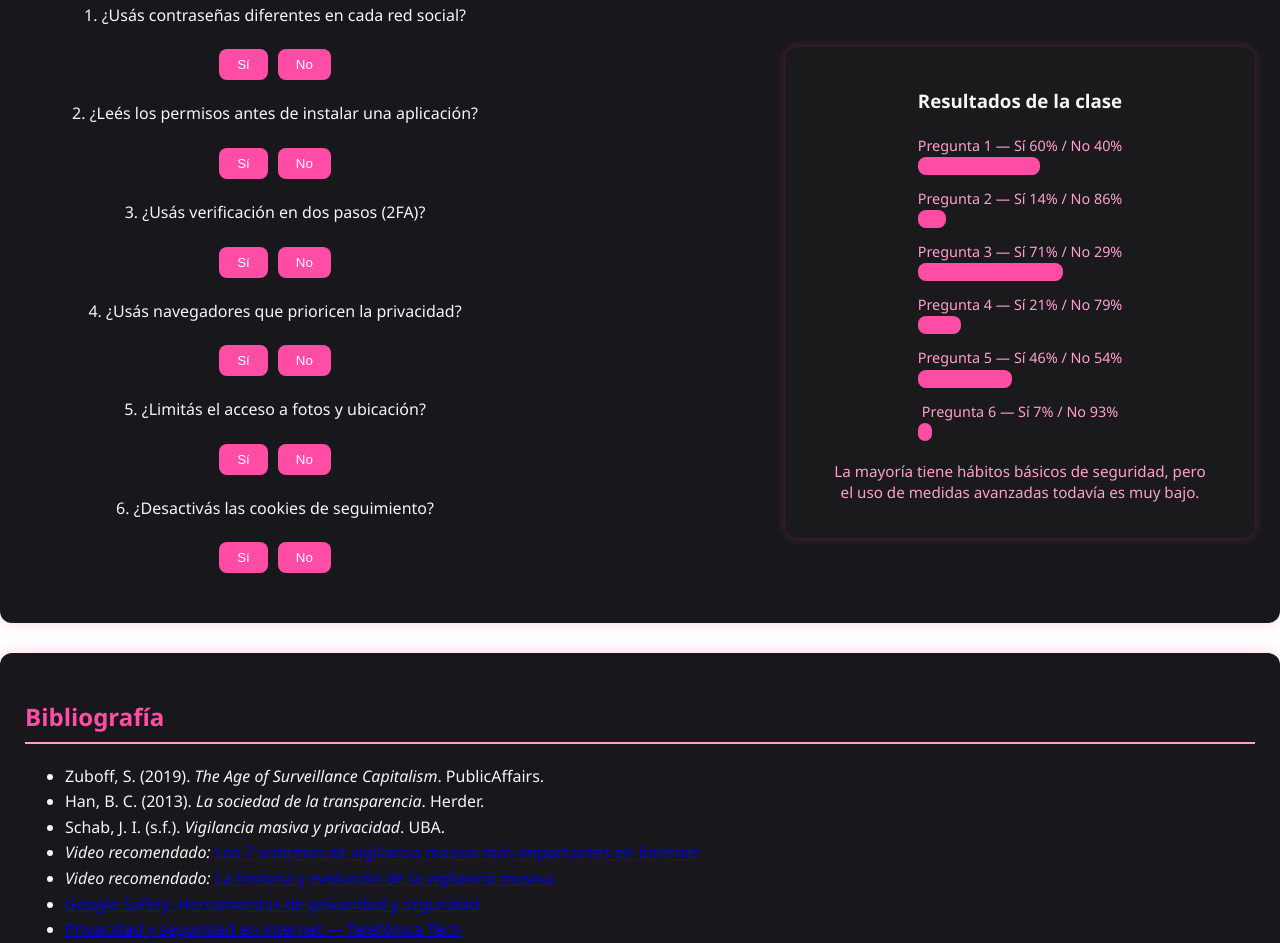
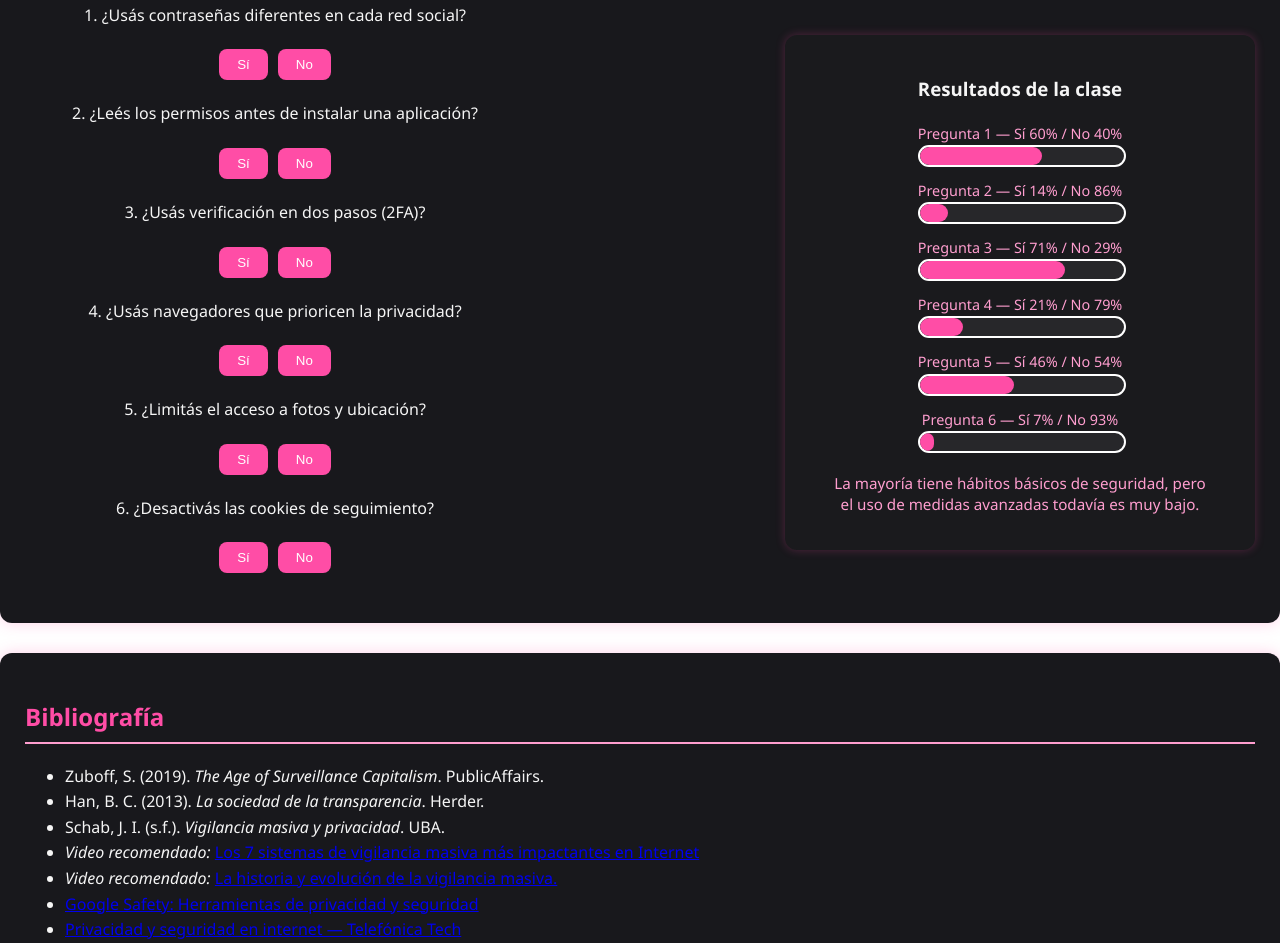
Before and after one commit to PiliDG/cts-privacidad, a website: page index.html in a window 1280 px wide. Shown: the part 2089-3032 px from the top of the page. Drawn offline with Linux system fonts and the light colour scheme.

Commit message:
Update style.css

```diff
--- a/style.css
+++ b/style.css
@@ -173,15 +173,31 @@ section h2 {
 /* Animación barras */
 .bar {
   height: 18px;
+  border-radius: 999px;
+  border: 2px solid #ffffff;
+  background: rgba(255, 255, 255, 0.06);
+  width: 100%;
+  position: relative;
+  overflow: hidden;
+}
+
+.bar::after {
+  content: "";
+  position: absolute;
+  left: 0;
+  top: 0;
+  bottom: 0;
   background: var(--pink);
-  border-radius: 8px;
-  width: 0%;
+  border-radius: inherit;
+  width: 0;
   animation: growBar 2s ease forwards;
 }
+
 @keyframes growBar {
   from { width: 0%; }
   to { width: var(--target-width); }
 }
+
 
 /* Conclusión estadísticas */
 .stats-conclusion {
```
